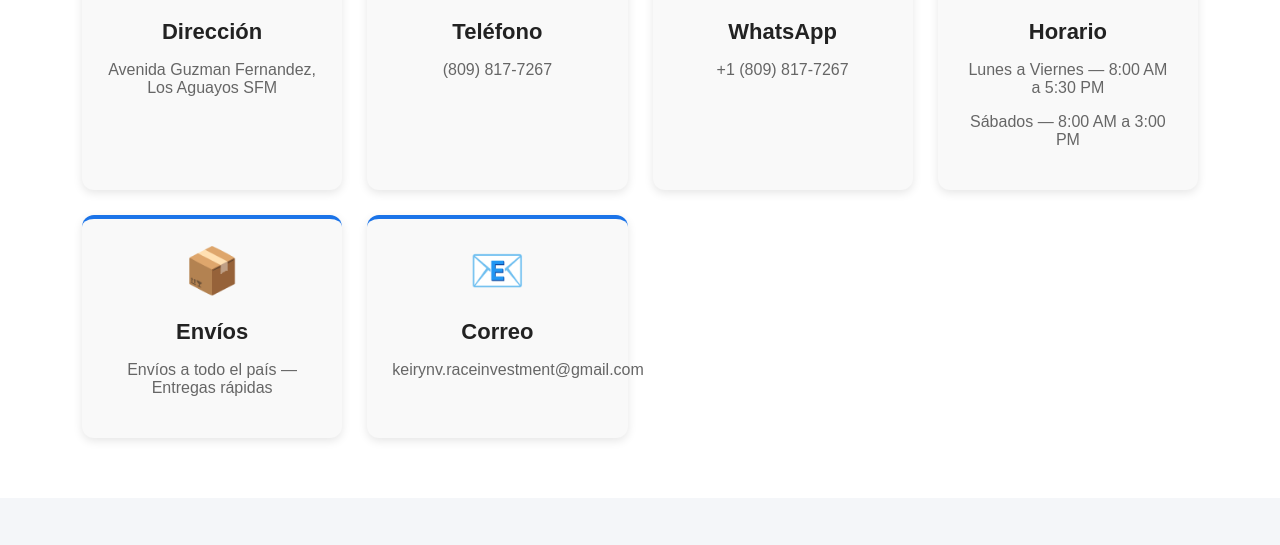
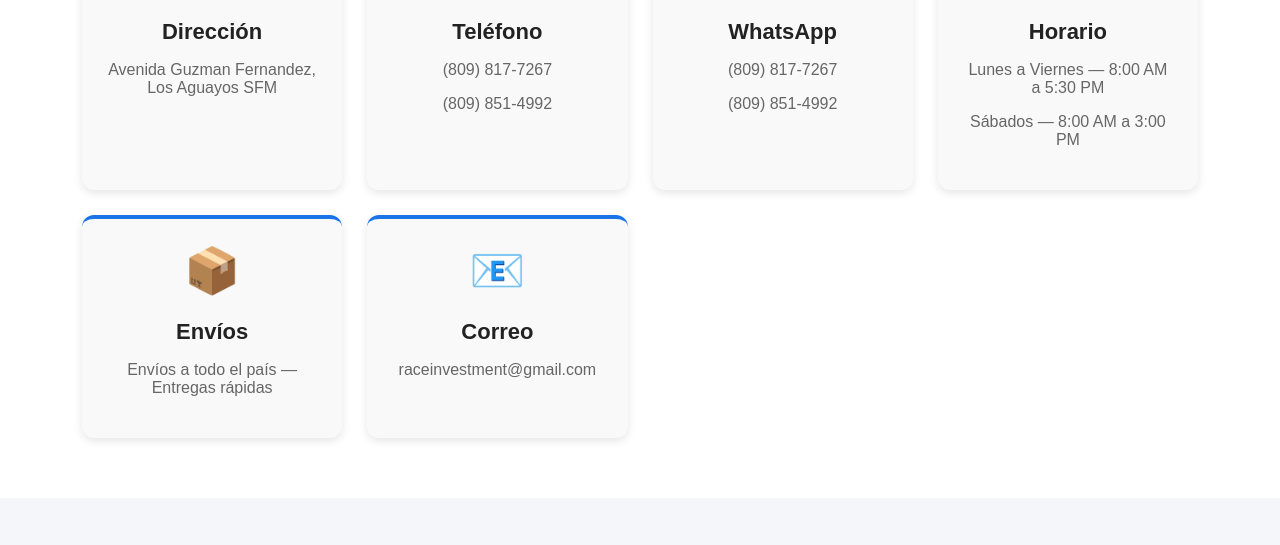
Before and after one commit to AutoPartess/Autopartes, a plain HTML site: page info.html in a window 1280 px wide. Shown: the part 600-1145 px from the top of the page. Drawn offline with Linux system fonts and the light colour scheme.

Commit message:
Update info.html

```diff
--- a/info.html
+++ b/info.html
@@ -37,12 +37,14 @@
             <span class="icono-info">📞</span>
             <h3>Teléfono</h3>
             <p>(809) 817-7267</p>
+            <p>(809) 851-4992</p>
         </div>
 
         <div class="card-info">
             <span class="icono-info">💬</span>
             <h3>WhatsApp</h3>
-            <p>+1 (809) 817-7267</p>
+            <p>(809) 817-7267</p>
+            <p>(809) 851-4992</p>
         </div>
 
         <div class="card-info">
@@ -61,7 +63,7 @@
         <div class="card-info">
             <span class="icono-info">📧</span>
             <h3>Correo</h3>
-            <p>keirynv.raceinvestment@gmail.com</p>
+            <p>raceinvestment@gmail.com</p>
         </div>
 
     </div>
@@ -76,4 +78,5 @@
     </footer>
 
 </body>
+
 </html>
```
